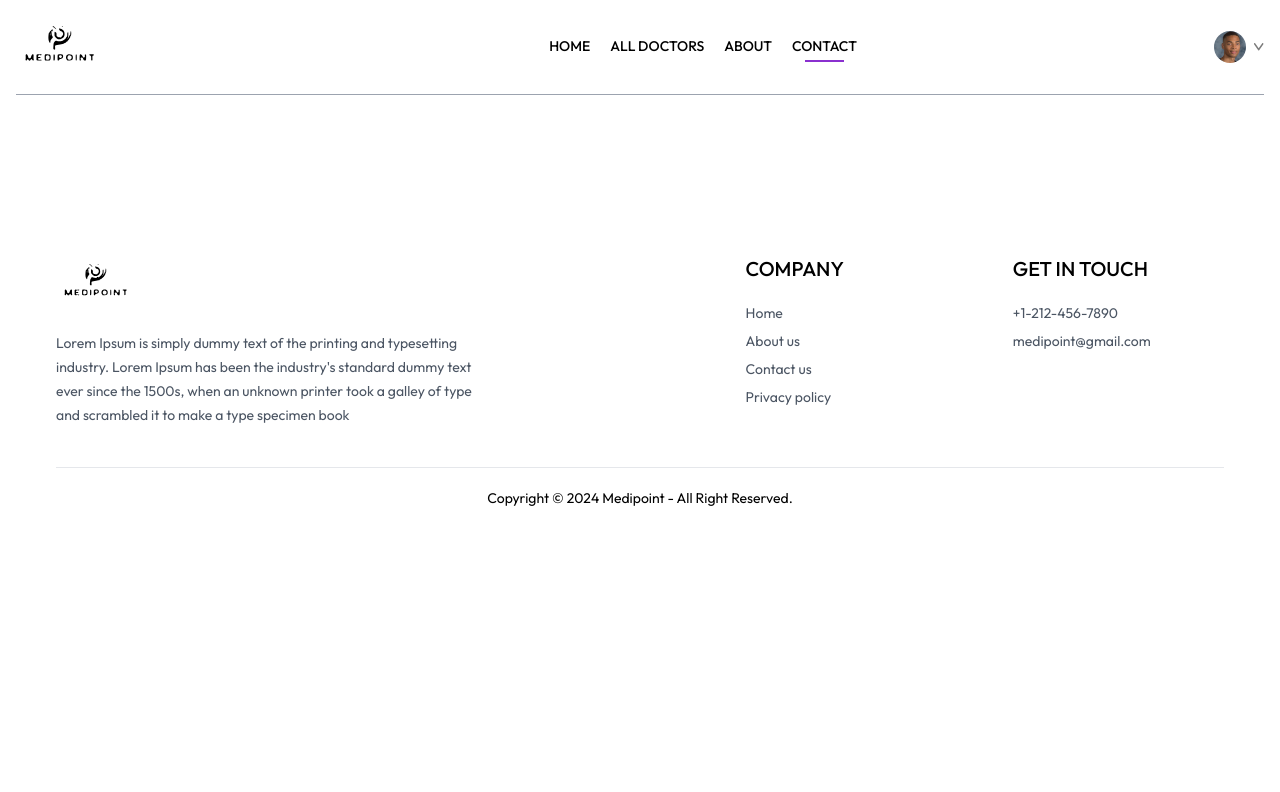
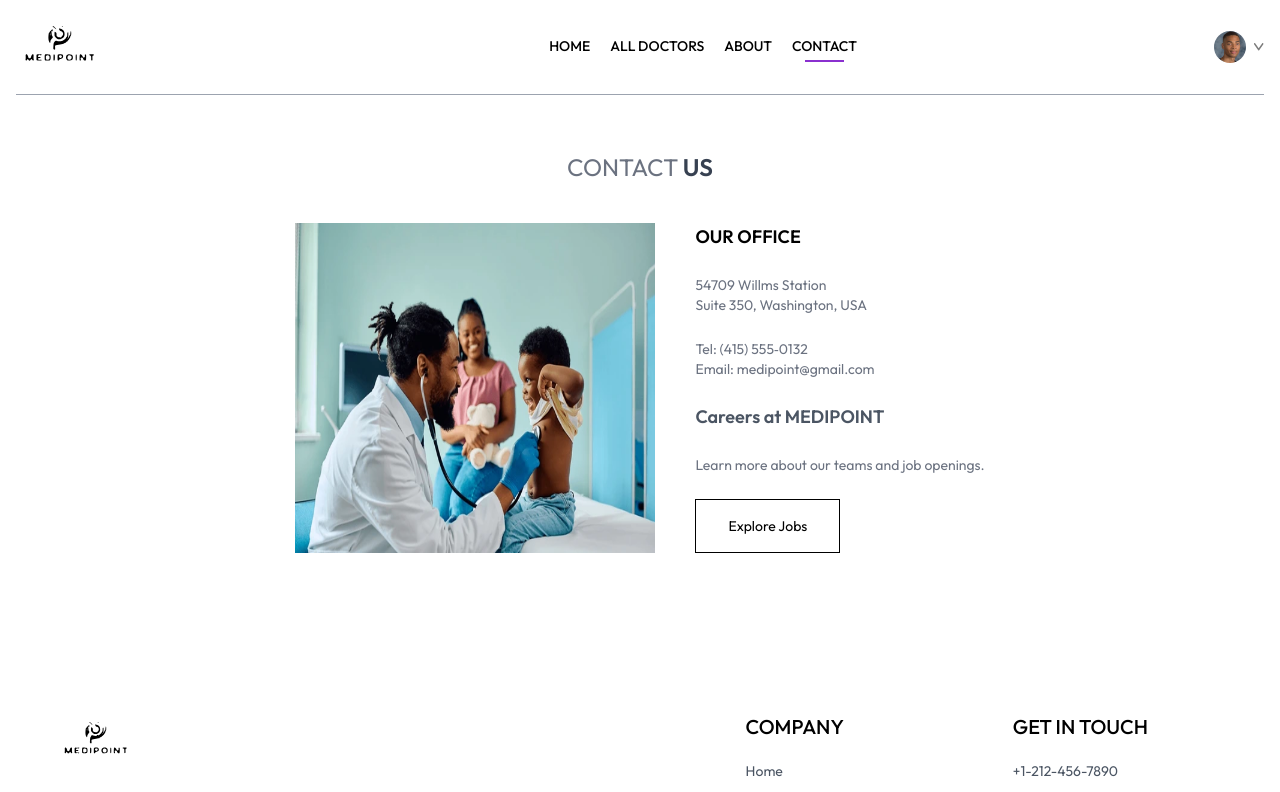
Before and after one commit to arnoldcod/medipoint, a React (Vite) app in the folder frontend/: page /contact in a window 1280 px wide. Shown: the top 792 px of the page. Built offline with nearby package versions, Linux system fonts and the light colour scheme.

Commit message:
added the contact page

```diff
--- a/frontend/src/pages/Contact.jsx
+++ b/frontend/src/pages/Contact.jsx
@@ -1,9 +1,29 @@
 // eslint-disable-next-line no-unused-vars
 import React from 'react'
+import { assets } from '../assets/assets'
 
 const Contact = () => {
   return (
     <div>
+
+      <div className='text-center text-2xl pt-10 text-gray-500'>
+        <p>CONTACT <span className='text-gray-700 font-semibold'>US</span></p>
+      </div>
+
+      <div className='my-10 flex flex-col justify-center md:flex-row gap-10 mb-28 text-sm'>
+        <img className='w-full md:max-w-[360px]' src={assets.contact_image} alt="" />
+
+        <div className='flex flex-col justify-center items-start gap-6'>
+          <p className='font-semibold text-lg test-gray-600'>OUR OFFICE</p>
+          <p className='text-gray-500'>54709 Willms Station <br />
+          Suite 350, Washington, USA</p>
+          <p className='text-gray-500'>Tel: (415) 555‑0132 <br />
+          Email: medipoint@gmail.com</p>
+          <p className='font-semibold text-lg text-gray-600'>Careers at MEDIPOINT</p>
+          <p className='text-gray-500'>Learn more about our teams and job openings.</p>
+          <button className='border border-black px-8 py-4 text-sm hover:bg-black hover:text-white transition-all duration-500 '>Explore Jobs</button>
+        </div>
+      </div>
 
     </div>
   )
```
